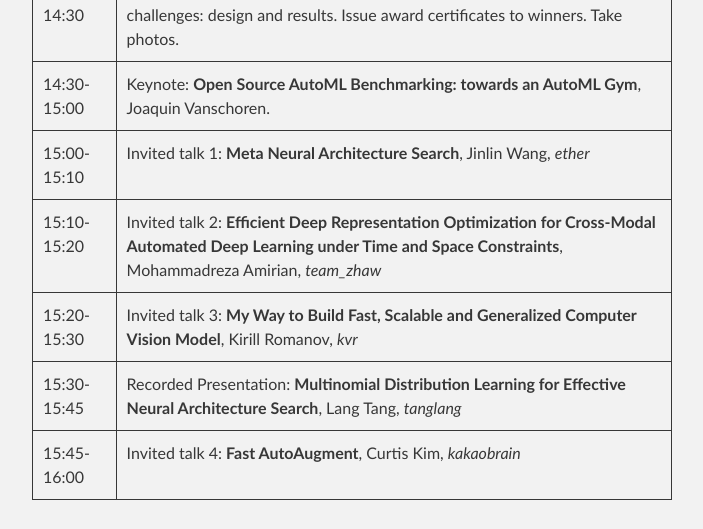
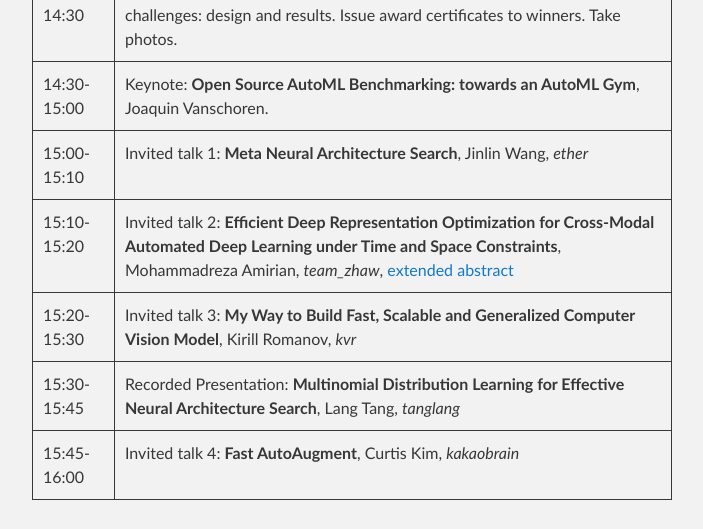
Before and after one commit to zhengying-liu/autocv2-at-ecml2019, a Jekyll site: the page built from index.md, in a window 1280 px wide and 1400 px high, scrolled down 1920 px. Shown: the top 529 px of the window, without its empty margins (288-991 px from the left). Built offline with Jekyll 4.4.1, drawn with Linux system fonts in a browser that asks for light colours; some of the changed text lies outside the part shown.

Commit message:
Add title, abstract for keynote and invited talk

```diff
--- a/index.md
+++ b/index.md
@@ -58,7 +58,7 @@ Z6, Am Hubland, 97074 Würzburg
 | 14:00-14:30      | Welcome and general presentation of the AutoCV2 challenge and AutoDL challenges: design and results. Issue award certificates to winners. Take photos. |
 | 14:30-15:00      | Keynote: **Open Source AutoML Benchmarking: towards an AutoML Gym**, Joaquin Vanschoren. |
 | 15:00-15:10      | Invited talk 1: **Meta Neural Architecture Search**, Jinlin Wang, _ether_   |
-| 15:10-15:20      | Invited talk 2: **Efficient Deep Representation Optimization for Cross-Modal Automated Deep Learning under Time and Space Constraints**, Mohammadreza Amirian, _team_zhaw_  |
+| 15:10-15:20      | Invited talk 2: **Efficient Deep Representation Optimization for Cross-Modal Automated Deep Learning under Time and Space Constraints**, Mohammadreza Amirian, _team_zhaw_, [extended abstract](https://drive.google.com/file/d/1OaZa-8AQefaY00wLrkp5pkhmdoyER7bY/view?usp=sharing)  |
 | 15:20-15:30      | Invited talk 3: **My Way to Build Fast, Scalable and Generalized Computer Vision Model**, Kirill Romanov, _kvr_  |
 | 15:30-15:45      | Recorded Presentation: **Multinomial Distribution Learning for Effective Neural Architecture Search**, Lang Tang, _tanglang_ |
 | 15:45-16:00      | Invited talk 4: **Fast AutoAugment**, Curtis Kim, _kakaobrain_  |
@@ -71,6 +71,11 @@ Z6, Am Hubland, 97074 Würzburg
 Assistant professor of machine learning at TU/e (Eindhoven University of Technology)
 
 Founder of [OpenML.org](https://www.openml.org/)
+
+**Talk title**: Open Source AutoML Benchmarking: towards an AutoML Gym
+
+**Abstract**:
+In recent years, an active field of research has developed around automated machine learning (AutoML). Unfortunately, comparing different AutoML systems is hard and often done incorrectly. First, we currently lack standardized, easily-accessible, and challenging benchmarking suites of tasks. This often results in suboptimal shortcuts in study designs, exacerbated by a focus on competition rather than understanding, which makes papers very hard to compare and reproduce. Second, we lack a standardized environment for experimentation and publications. Subtle differences in the problem definition can drastically alter a task’s difficulty, which makes it difficult to reproduce published research and compare results from different papers. Third, we lack a meta-learning environment, a global memory where AutoML systems can easily access meta-data from previous ML experiments and can upload their own. We propose to build a global, open source environment for training and evaluating AutoML systems - an **AutoML Gym** - that addresses these issues.
 
 # Invited Speakers
 
```
